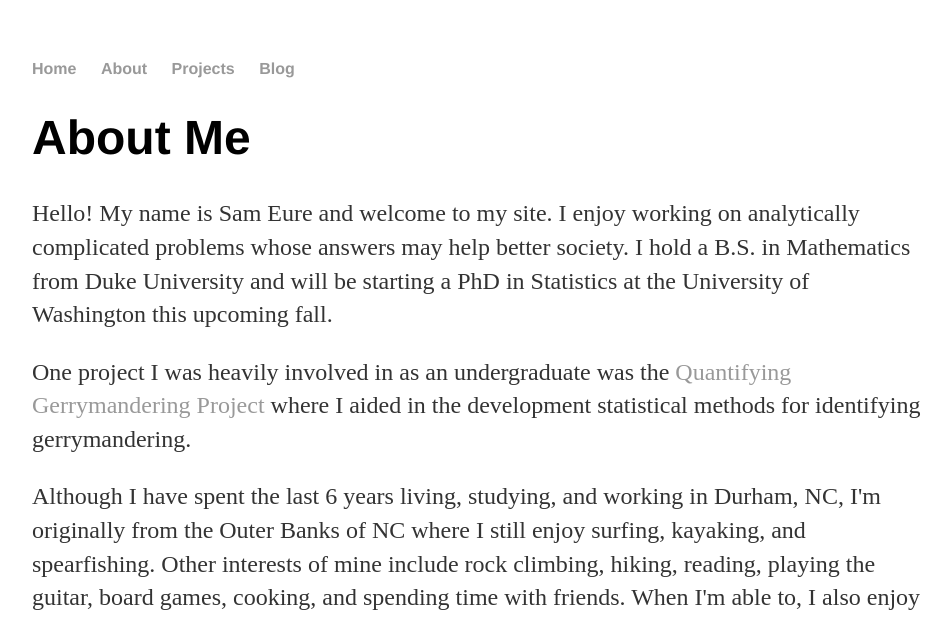
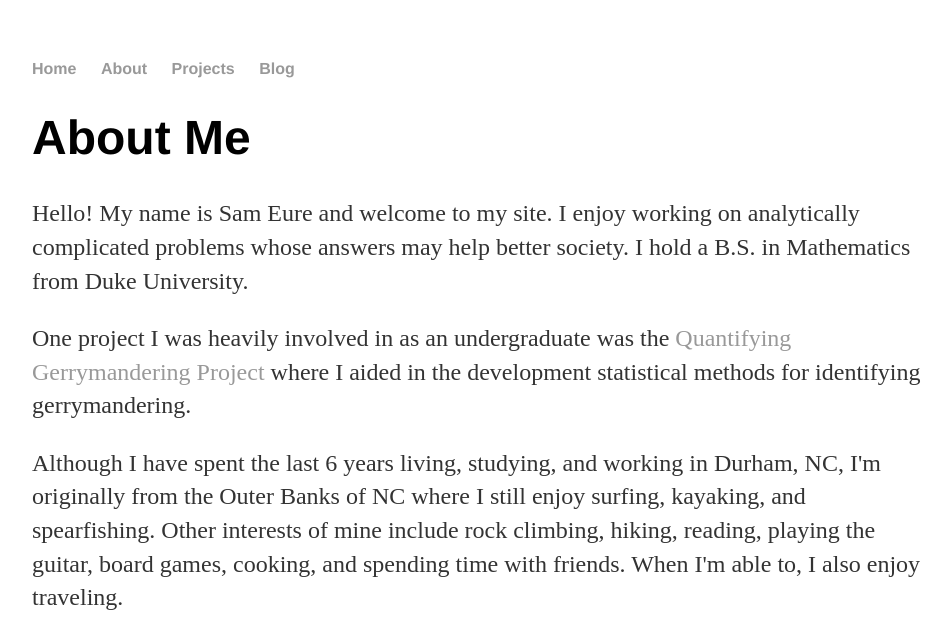
Before and after one commit to euresa/euresa.github.io, a Jekyll site: the page built from about/index.html, in a window 1280 px wide. Shown: the top 621 px of the page, without its empty margins (160-1111 px from the left). Built offline with Jekyll 4.4.1, drawn with Linux system fonts in a browser that asks for light colours.

Commit message:
updates to website

```diff
--- a/about/index.html
+++ b/about/index.html
@@ -6,7 +6,7 @@ title: About Me
 <div class="blurb">
 	<h1>About Me</h1>
 
-	<p>Hello! My name is Sam Eure and welcome to my site. I enjoy working on analytically complicated problems whose answers may help better society. I hold a B.S. in Mathematics from Duke University and will be starting a PhD in Statistics at the University of Washington this upcoming fall.
+	<p>Hello! My name is Sam Eure and welcome to my site. I enjoy working on analytically complicated problems whose answers may help better society. I hold a B.S. in Mathematics from Duke University.
 	</p>
 
 	<p>
```
